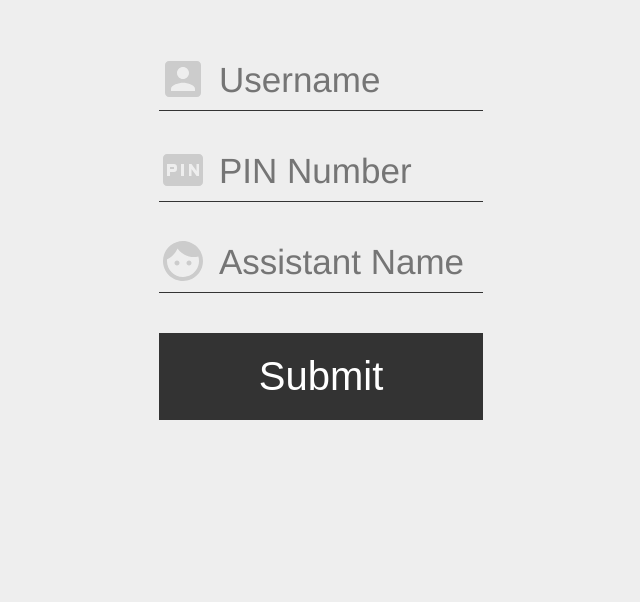
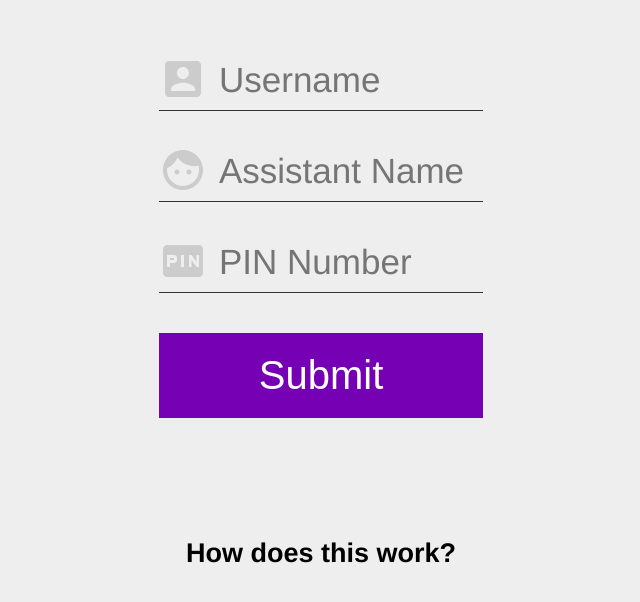
Before and after one commit to karan1149/psychic-google-assistant, a plain HTML site: page public/register.html in a window 1280 px wide. Shown: the whole page, without its empty margins (319-959 px from the left). Drawn offline with nearby package versions, Linux system fonts and the light colour scheme.

Commit message:
Added color scheme and tutorial notice

```diff
--- a/public/forms.css
+++ b/public/forms.css
@@ -13,6 +13,7 @@ form {
 
 
 #form-container {
+    text-align: center;
     width: 80%;
     margin-left: auto;
     margin-right: auto;
@@ -41,17 +42,14 @@ form {
     width: 324px;
     font-size: 40px;
     border: none;
-    background-color: #333;
-    border: 1px solid #333;
+    background-color: #7600b3;
     color: white;
     margin-top: 10px;
     padding: 20px 30px;
 }
 
 #form-container input[type="submit"]:hover{
-    background-color: #fff;
-    color: #333;
-    border: 1px solid #333;
+    background-color: #54007f;
 }
 
 #form-container input[name="username"]{
@@ -74,3 +72,7 @@ form {
     background-size: auto 80%;
     background-position: bottom 7px left;
 }
+
+h2 {
+    margin-top: 120px;
+}
--- a/public/register.html
+++ b/public/register.html
@@ -15,11 +15,13 @@
 	<div id="form-container">
 		<form id="register-form" onsubmit="registerHandler(); return false;">
 			<input type="text" placeholder="Username" id="username" name="username"/><br />
+			<input type="text" placeholder="Assistant Name" id="botName" name="botName"/><br />
 			<input type="number" placeholder="PIN Number" id="pin" name="pin"/><br />
-			<input type="text" placeholder="Assistant Name" id="botName" name="botName"/><br />
 			<input type="submit" value="Submit"/><br />
 			<p id="message"></p>
 		</form>
+
+		<h2>How does this work?</h2>
 
 	</div>
 
```
Also changed, not shown: public/login.html (+2 -0 lines).
